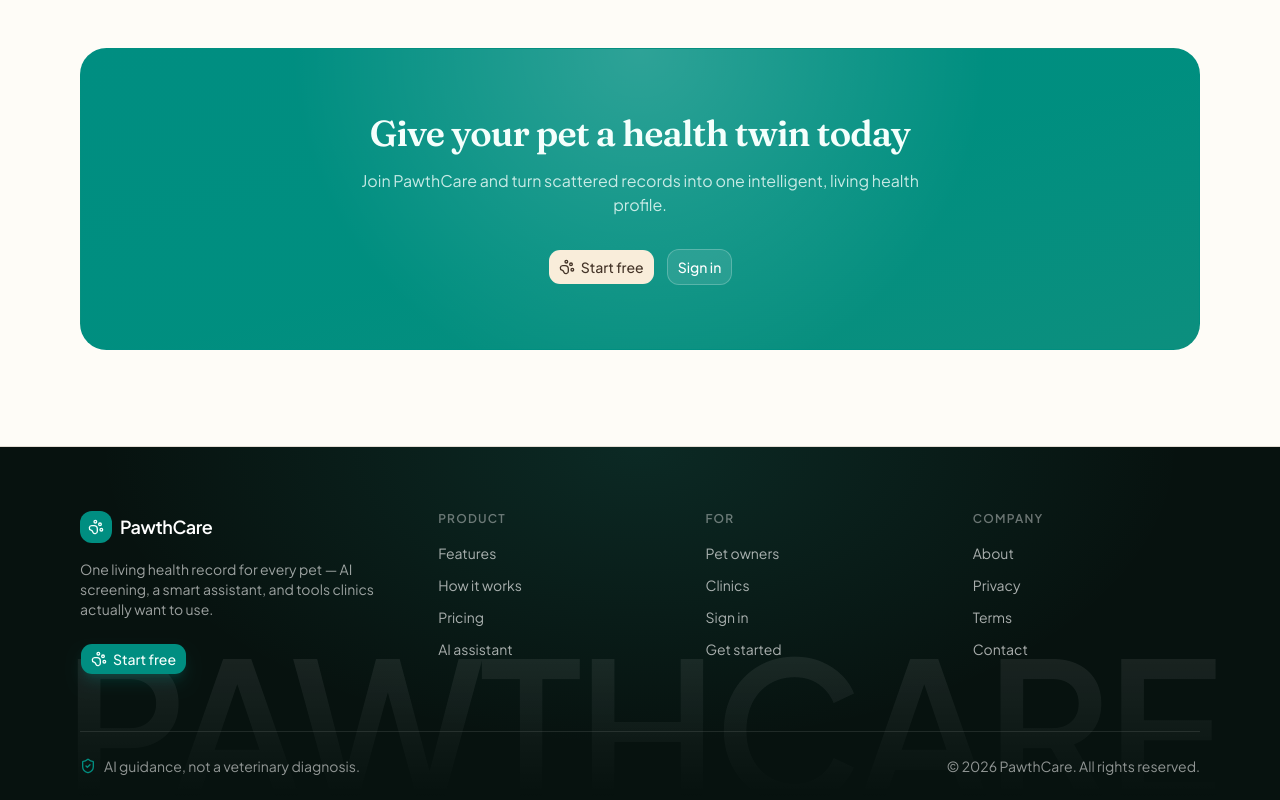
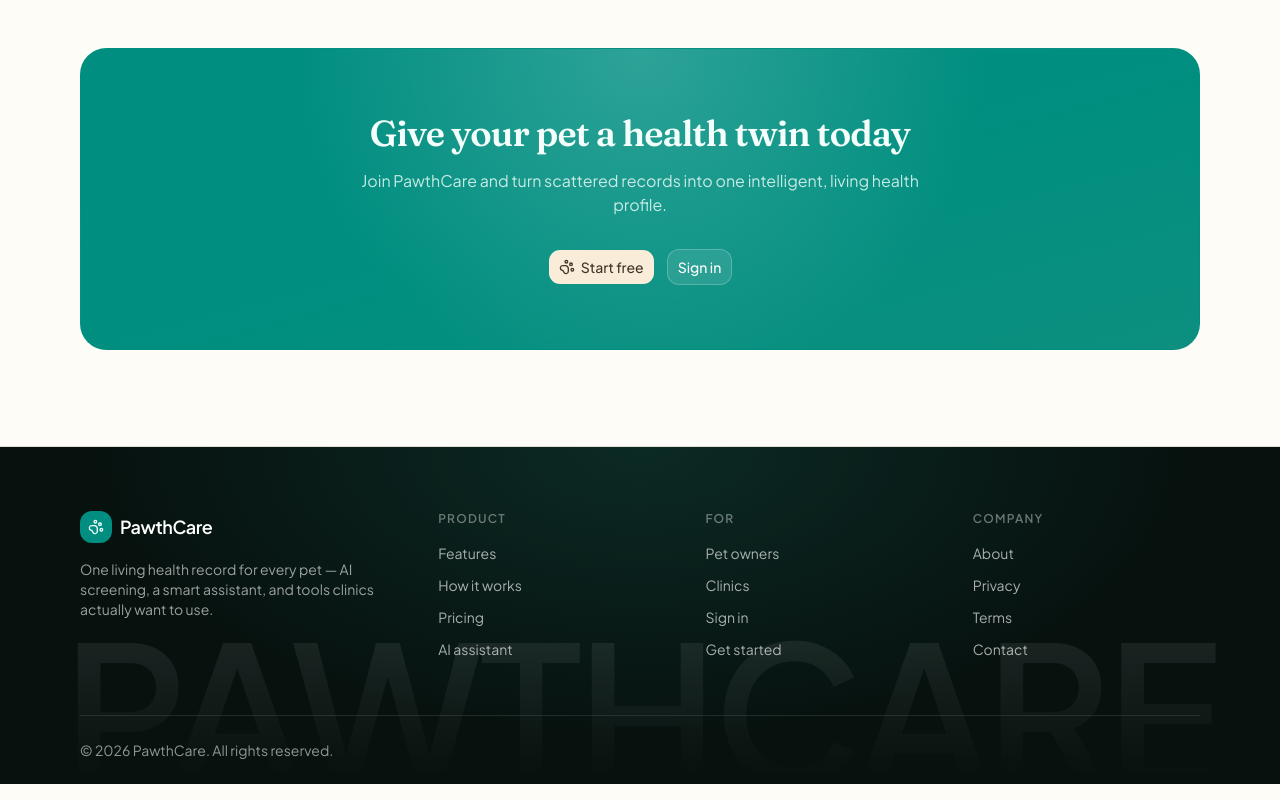
Before and after one commit to sufiankhan-dev/PawthCare, a Next.js app: page / in a window 1280 px wide. Shown: the part 4157-4957 px from the top of the page. Built offline with nearby package versions, Linux system fonts and the light colour scheme.

Commit message:
refactor: remove unused components and links from SiteFooter

```diff
--- a/app/page.tsx
+++ b/app/page.tsx
@@ -10,7 +10,6 @@ import {
   MessageCircleHeart,
   PawPrint,
   ScanLine,
-  ShieldCheck,
   Sparkles,
   Stethoscope,
 } from "lucide-react";
@@ -493,12 +492,6 @@ function SiteFooter() {
               One living health record for every pet — AI screening, a smart
               assistant, and tools clinics actually want to use.
             </p>
-            <Button asChild className="mt-6 shadow-lg shadow-primary/20">
-              <Link href="/signup">
-                <PawPrint className="size-4" />
-                Start free
-              </Link>
-            </Button>
           </div>
 
           {/* Link columns */}
@@ -524,10 +517,6 @@ function SiteFooter() {
         </div>
 
         <div className="flex flex-col items-center justify-between gap-3 border-t border-white/10 py-6 text-sm text-white/55 sm:flex-row">
-          <div className="flex items-center gap-2">
-            <ShieldCheck className="size-4 text-primary" />
-            AI guidance, not a veterinary diagnosis.
-          </div>
           <span>© {new Date().getFullYear()} PawthCare. All rights reserved.</span>
         </div>
       </div>
```
